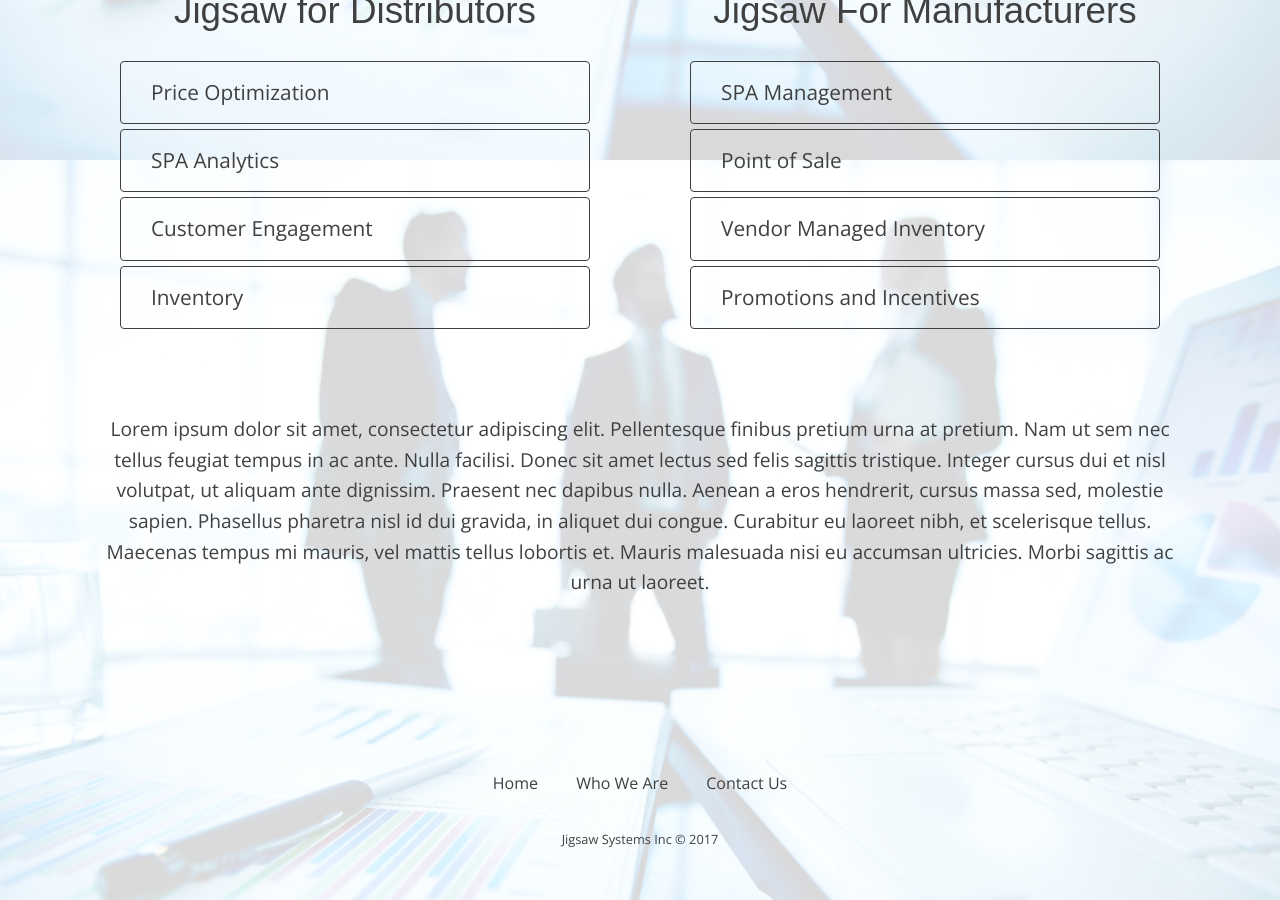
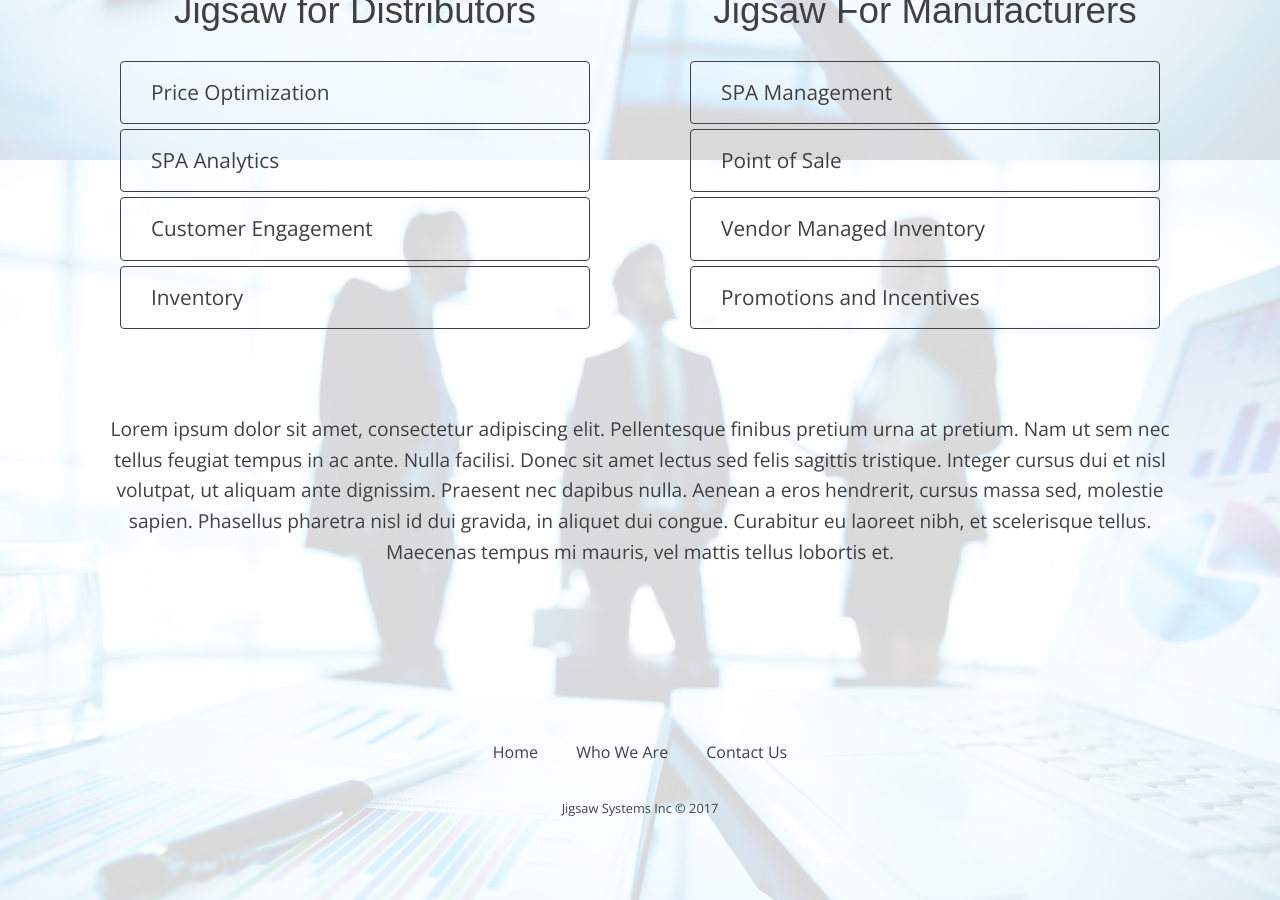
Before and after one commit to Codefully/jigsaw-redo, a Jekyll site: the page built from index.md, in a window 1280 px wide and 900 px high, scrolled down 740 px. Built offline with Jekyll 4.4.1, drawn with Linux system fonts in a browser that asks for light colours; nearby versions of some CDN libraries; some web fonts are replaced.

Commit message:
Updated Home Main

```diff
--- a/_partials/home-main.markdown
+++ b/_partials/home-main.markdown
@@ -3,4 +3,4 @@ title: home-main
 date: 2017-01-30 08:01:00 -06:00
 ---
 
-Lorem ipsum dolor sit amet, consectetur adipiscing elit. Pellentesque finibus pretium urna at pretium. Nam ut sem nec tellus feugiat tempus in ac ante. Nulla facilisi. Donec sit amet lectus sed felis sagittis tristique. Integer cursus dui et nisl volutpat, ut aliquam ante dignissim. Praesent nec dapibus nulla. Aenean a eros hendrerit, cursus massa sed, molestie sapien. Phasellus pharetra nisl id dui gravida, in aliquet dui congue. Curabitur eu laoreet nibh, et scelerisque tellus. Maecenas tempus mi mauris, vel mattis tellus lobortis et. Mauris malesuada nisi eu accumsan ultricies. Morbi sagittis ac urna ut laoreet.
+Lorem ipsum dolor sit amet, consectetur adipiscing elit. Pellentesque finibus pretium urna at pretium. Nam ut sem nec tellus feugiat tempus in ac ante. Nulla facilisi. Donec sit amet lectus sed felis sagittis tristique. Integer cursus dui et nisl volutpat, ut aliquam ante dignissim. Praesent nec dapibus nulla. Aenean a eros hendrerit, cursus massa sed, molestie sapien. Phasellus pharetra nisl id dui gravida, in aliquet dui congue. Curabitur eu laoreet nibh, et scelerisque tellus. Maecenas tempus mi mauris, vel mattis tellus lobortis et.
```
